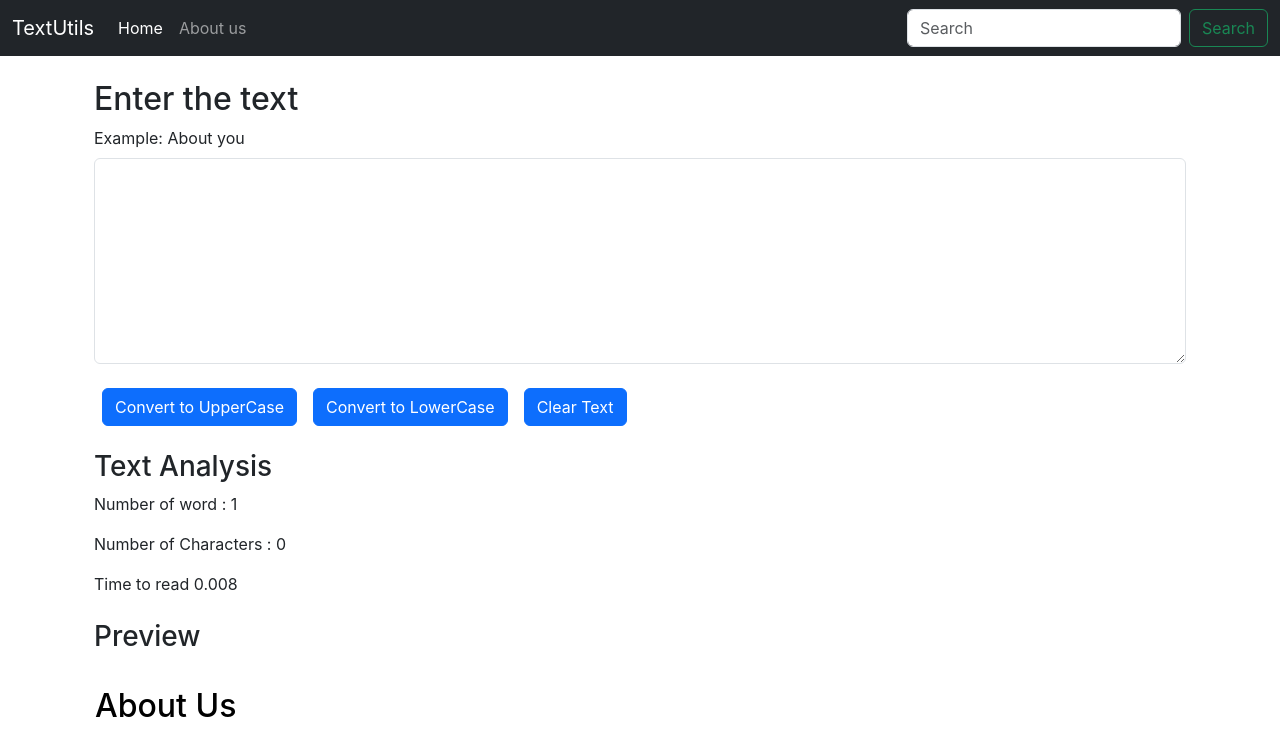
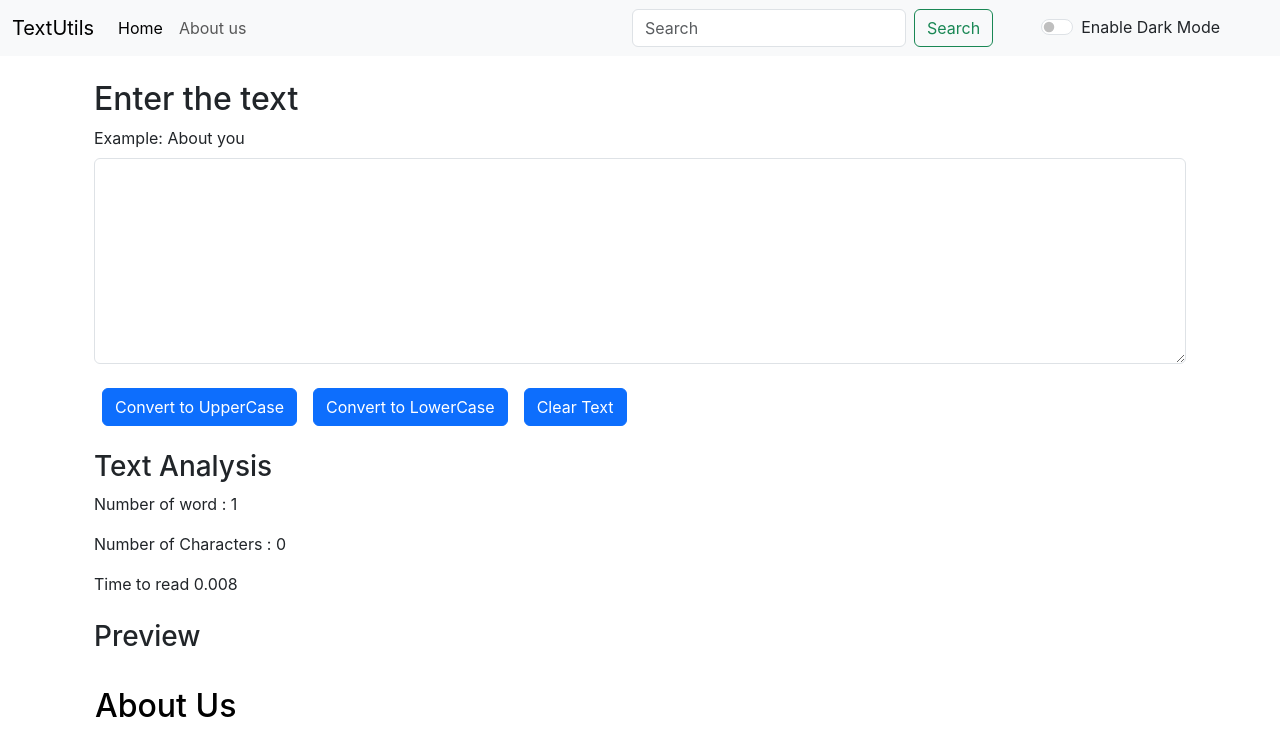
Before and after one commit to Nishant1719/ReactJS, a React (Create React App) app in the folder textutils/: page / in a window 1280 px wide. Shown: the top 742 px of the page. Built offline with nearby package versions, Linux system fonts and the light colour scheme.

Commit message:
Sending function as Props

```diff
--- a/textutils/src/App.js
+++ b/textutils/src/App.js
@@ -3,6 +3,8 @@
 import About from './components/About';
 import Navbar from './components/Navbar';
 import TextForm from './components/TextForm';
+import React, { useState } from 'react'
+
 
 //let name = "Nishant";
 //any external javascript is comming from outside in the app function it will sanitize it means removes it.
@@ -11,6 +13,18 @@
 //Reason Babel compiles JSX down to React.createElement() calls.
 
 function App() {
+
+  const [mode,setMode] = useState('light');
+
+  const toggleMode = ()=>{
+    if(mode === 'light' ){
+      setMode('dark');
+    }else{
+      setMode('light');
+    }
+
+  };
+
   return ( // entire code in the block is called JSX its 95% HTML : //JS is written in Curly brackets
     //It should always return only one element like in this case div className = app
     //But if there is a senario where you have to send to elements like <h1>Headings</h1>.
@@ -103,7 +117,7 @@
     </nav> */}
 
     {/* Adding navbar from the components and adding props */}
-    <Navbar tittle = 'TextUtils' aboutText = 'About us'/>
+    <Navbar tittle = 'TextUtils' aboutText = 'About us' mode = {mode} toggleMode = {toggleMode}/>
 
     {/* Default props examples
     <Navbar/>
--- a/textutils/src/components/Navbar.js
+++ b/textutils/src/components/Navbar.js
@@ -4,7 +4,7 @@
 
 export default function Navbar(props) {
   return (
-    <nav className="navbar navbar-expand-lg navbar-dark bg-dark">
+    <nav className={`navbar navbar-expand-lg navbar-${props.mode} bg-${props.mode}`}>
     <div className="container-fluid">
       <a className="navbar-brand" href="/">{props.tittle}</a>
       <button className="navbar-toggler" type="button" data-bs-toggle="collapse" data-bs-target="#navbarSupportedContent" aria-controls="navbarSupportedContent" aria-expanded="false" aria-label="Toggle navigation">
@@ -44,7 +44,12 @@
               <button className="btn btn-outline-success" type="submit">Search</button>
         </form>
       </div>
+      <div className={`form-check form-switch mx-5 text-${props.mode==='light'? 'dark' : 'light'}`}>
+          <input className="form-check-input" type="checkbox" role="switch" onClick={props.toggleMode} id="flexSwitchCheckDefault" />
+          <label className="form-check-label" htmlFor="flexSwitchCheckDefault">Enable Dark Mode</label>
     </div>
+    </div>
+
     </nav>
   )
 }
```
